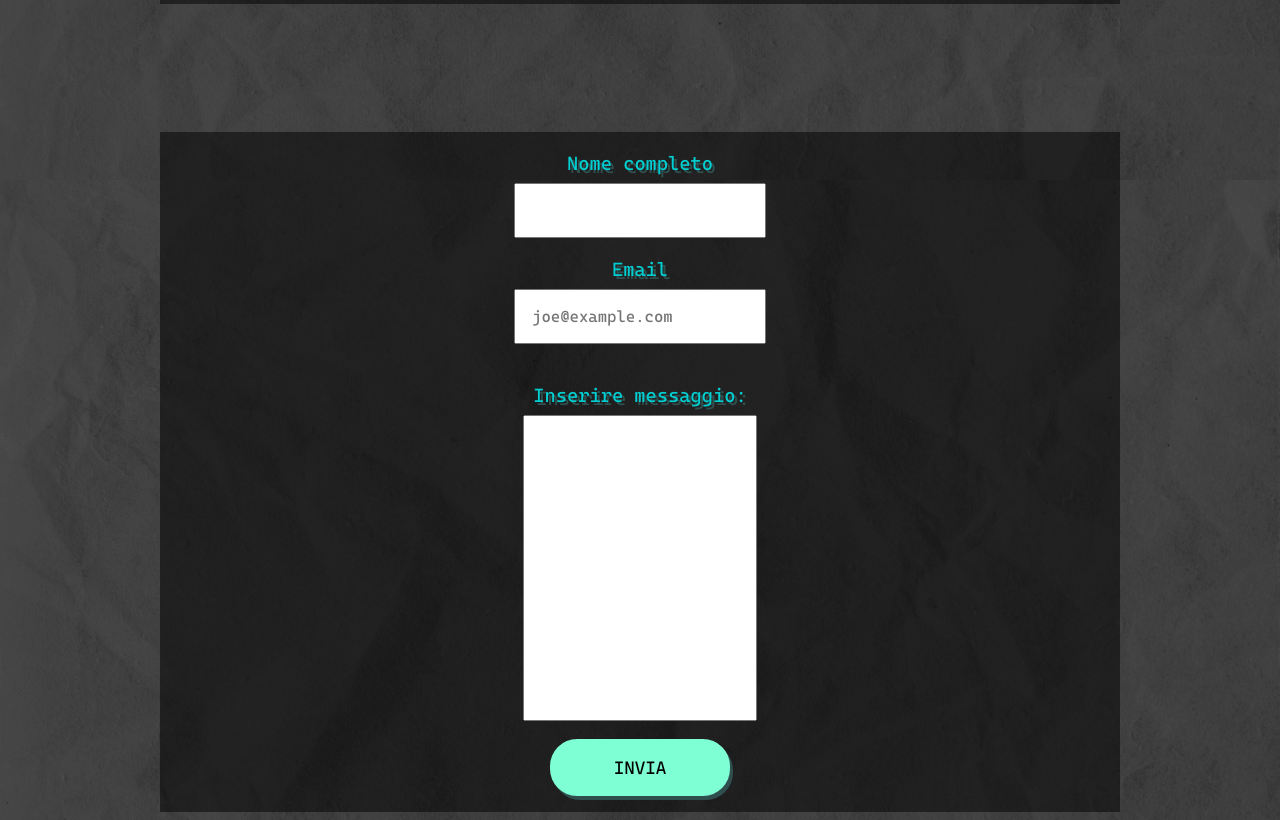
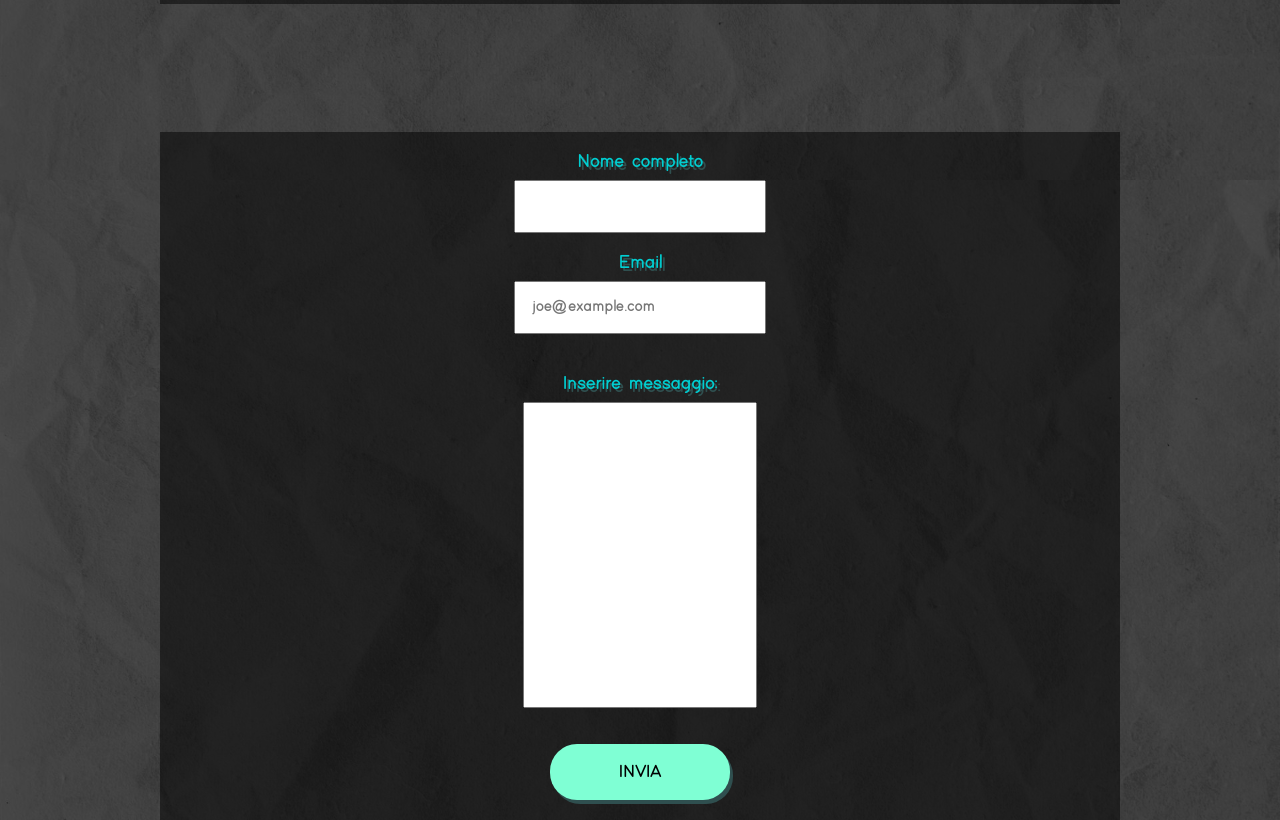
Before and after one commit to Dinosapiens/HTML-e-CSS, a plain HTML site: page index.html in a window 1280 px wide. Shown: the part 2380-3200 px from the top of the page. Drawn offline with Linux system fonts and the light colour scheme.

Commit message:
Scelta cambio font per la classe description e adattamento css.

```diff
--- a/styles.css
+++ b/styles.css
@@ -6,8 +6,8 @@
 }
 
 @font-face {
-  font-family: 'cascadia';
-  src: url('Fonts/Cascadia.ttf');
+  font-family: 'Blackfriday';
+  src: url('Fonts/Blackfriday.ttf') format('truetype');
   font-weight: normal;
   font-style: normal;
 }
@@ -73,9 +73,9 @@ body {
 }
 
 .description {
-  font-family: 'cascadia';
+  font-family: 'Blackfriday';
   color: DarkTurquoise;
-  font-size: 12px;
+  font-size: 18px;
   background-color: rgba(0, 0, 0, 0.5);
   display: flex;
   flex-direction: column;
@@ -142,7 +142,8 @@ button {
   font-weight: 400;
   color: black;
   padding: 1em 1em;
-  margin-top: 1em;
+  margin-top: 2em;
+  margin-bottom: 2em;
   text-align: center;
   text-decoration: none;
   display: inline-block;
@@ -207,7 +208,7 @@ footer a:active {
   }
 
   .topbar a {
-    font-size: 25px;
+    font-size: 22px;
   }
 
   .social {
@@ -221,14 +222,14 @@ footer a:active {
   }
 
   .description {
-    font-size: 1em;
+    font-size: 1.05em;
     margin: 4.5em 1.5em 2em 1.5em;
     padding-left: 0.3em;
     padding-right: 0.3em;
   }
 
   p {
-    padding: 0.3em;
+    padding: 0.3em 0.6em 0.3em 0.6em;
     margin-bottom: 0em;
   }
 
@@ -329,7 +330,7 @@ footer a:active {
   }
 
   .description {
-    font-size: 18px;
+    font-size: 1.2em;
     margin: 7em 3em 3em 3em;
     padding: 2 em;
   }
@@ -441,7 +442,6 @@ footer a:active {
   }
 
   .description {
-    font-family: 'cascadia';
     font-size: 16px;
     color: DarkTurquoise;
     background-color: rgba(0, 0, 0, 0.5);
```
Also changed, not shown: Fonts/Blackfriday.ttf (added), Fonts/Cascadia.ttf (deleted).
